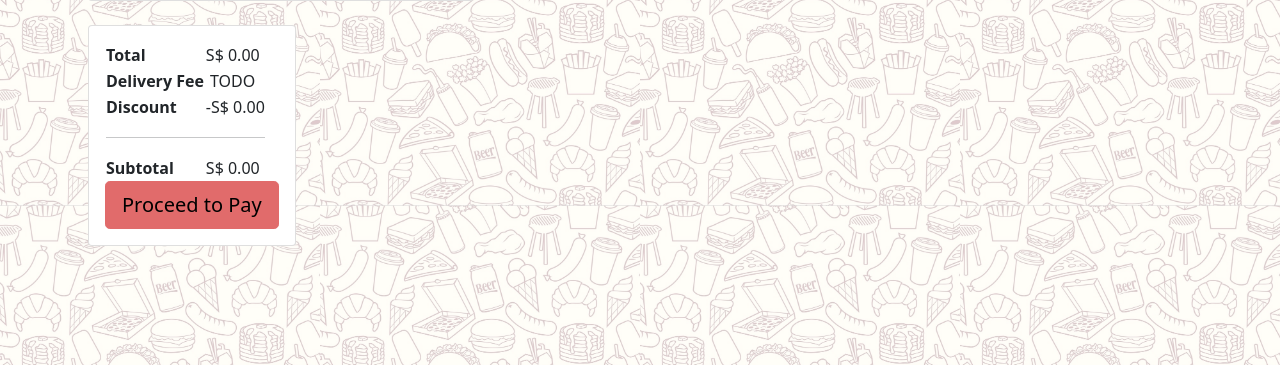
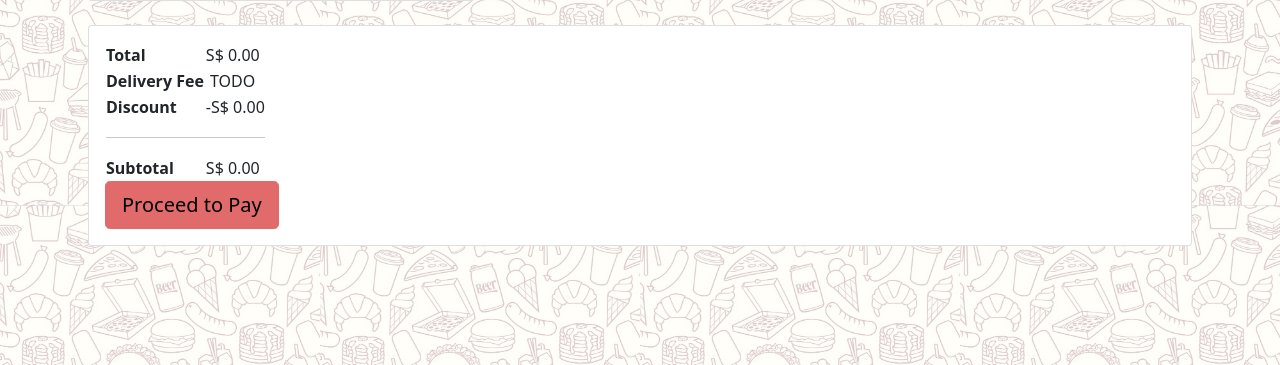
Before and after one commit to ashlilies/appdpj, a Flask app: template src/application/templates/consumer/cart.html in a window 1280 px wide. Shown: the part 435-800 px from the top of the page. Run offline with Flask 2, Linux system fonts and the light colour scheme; the template is opened without the code that fills it, so the values that code supplies are empty; some libraries are stand-ins or nearby versions.

Commit message:
refined cart

```diff
--- a/src/application/templates/consumer/cart.html
+++ b/src/application/templates/consumer/cart.html
@@ -115,9 +115,7 @@
             </div>
           </div>
 
-          <div class="display-bottom">
-
-            <div class="card">
+          <div class="card display-bottom">
               <div class="card-body">
                 <table>
                   <tr>
```
